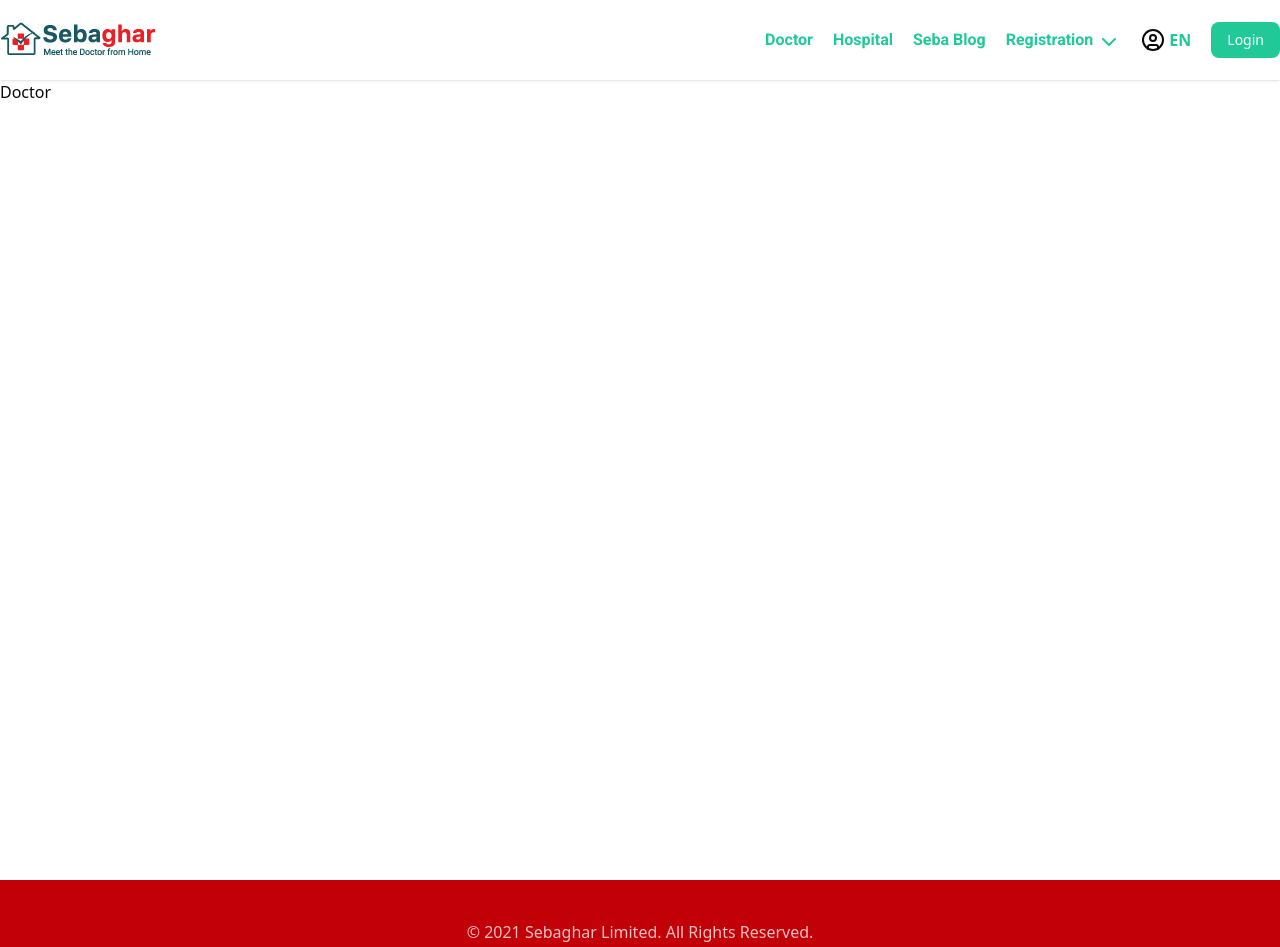
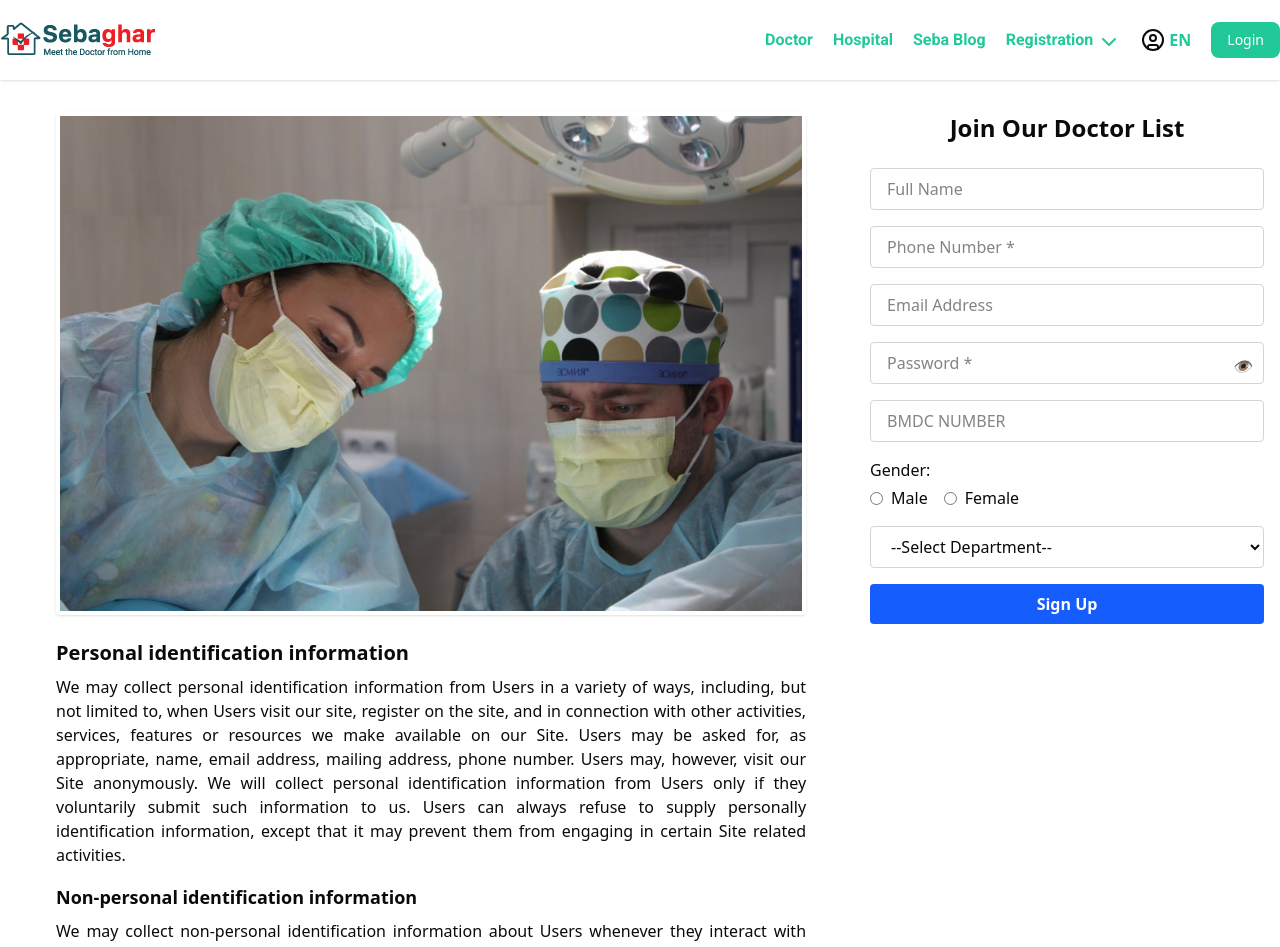
Before and after one commit to NaimurRahmanNishat/sebaghor, a React (Vite) app: page /registration/doctor in a window 1280 px wide. Shown: the top 947 px of the page. Built offline with nearby package versions, Linux system fonts and the light colour scheme.

Commit message:
added doctor registration

```diff
--- a/src/pages/registration/doctor/Doctor.tsx
+++ b/src/pages/registration/doctor/Doctor.tsx
@@ -1,9 +1,184 @@
-
+import doctor from "../../../assets/docrorR.jpeg";
 
 const Doctor = () => {
   return (
-    <div>Doctor</div>
-  )
-}
+    <div>
+      <div className="flex flex-col lg:flex-row justify-center gap-16 px-4 py-8">
+        {/* left side content */}
+        <div className="w-full lg:w-2/3 mt-10 lg:mt-0 lg:pl-10 text-justify order-2 md:order-1">
+          <div className="mb-6">
+            <img
+              src={doctor}
+              alt="..."
+              className="w-full rounded shadow border-4 border-white"
+            />
+          </div>
+          <h2 className="text-xl font-semibold mb-2">
+            Personal identification information
+          </h2>
+          <p className="mb-4">
+            We may collect personal identification information from Users in a
+            variety of ways, including, but not limited to, when Users visit our
+            site, register on the site, and in connection with other activities,
+            services, features or resources we make available on our Site. Users
+            may be asked for, as appropriate, name, email address, mailing
+            address, phone number. Users may, however, visit our Site
+            anonymously. We will collect personal identification information
+            from Users only if they voluntarily submit such information to us.
+            Users can always refuse to supply personally identification
+            information, except that it may prevent them from engaging in
+            certain Site related activities.
+          </p>
+          <h3 className="text-lg font-semibold mb-2">
+            Non-personal identification information
+          </h3>
+          <p className="mb-4">
+            We may collect non-personal identification information about Users
+            whenever they interact with our Site. Non-personal identification
+            information may include the browser name, the type of computer and
+            technical information about Users means of connection to our Site,
+            such as the operating system and the Internet service providers
+            utilized and other similar information.
+          </p>
+          <h3 className="text-lg font-semibold mb-2">
+            How we use collected information
+          </h3>
+          <ul className="list-disc list-inside mb-4 space-y-1">
+            <li>
+              To run and operate our Site We may need your information display
+              content on the Site correctly.
+            </li>
+            <li>
+              To improve customer service Information you provide helps us
+              respond to your customer service requests and support needs more
+              efficiently.
+            </li>
+            <li>
+              To personalize user experience We may use information in the
+              aggregate to understand how our Users as a group use the services
+              and resources provided on our Site.
+            </li>
+            <li>
+              To improve our Site We may use feedback you provide to improve our
+              products and services.
+            </li>
+            <li>
+              To run a promotion, contest, survey or other Site feature To send
+              Users information they agreed to receive about topics we think
+              will be of interest to them.
+            </li>
+            <li>
+              To send periodic emails We may use the email address to send User
+              information and updates pertaining to their order. It may also be
+              used to respond to their inquiries, questions, and/or other
+              requests.
+            </li>
+          </ul>
+          <h3 className="text-lg font-semibold mb-2">
+            How we protect your information
+          </h3>
+          <p className="mb-4">
+            We adopt appropriate data collection, storage and processing
+            practices and security measures to protect against unauthorized
+            access, alteration, disclosure or destruction of your personal
+            information, username, password, transaction information and data
+            stored on our Site.
+          </p>
+          <h3 className="text-lg font-semibold mb-2">Electronic newsletters</h3>
+          <p>
+            If User decides to opt-in to our mailing list, they will receive
+            emails that may include company news, updates, related product or
+            service information, etc.
+          </p>
+        </div>
+        {/* right side */}
+        <div className="w-full lg:w-1/3 order-1 md:order-2">
+          <div className="text-center mb-6">
+            <h1 className="text-2xl font-semibold">Join Our Doctor List</h1>
+          </div>
+          <form method="post" accept-charset="utf-8" className="space-y-4">
+            <input
+              type="text"
+              name="doctor_name"
+              className="w-full border border-gray-300 rounded px-4 py-2"
+              placeholder="Full Name"
+            />
+            <input
+              type="text"
+              name="doctor_phone"
+              className="w-full border border-gray-300 rounded px-4 py-2"
+              placeholder="Phone Number *"
+            />
+            <input
+              type="text"
+              name="email"
+              className="w-full border border-gray-300 rounded px-4 py-2"
+              placeholder="Email Address"
+            />
+            <div className="relative">
+              <input
+                type="password"
+                name="password"
+                className="w-full border border-gray-300 rounded px-4 py-2 pr-10"
+                placeholder="Password *"
+              />
+              <i className="absolute right-3 top-3 text-gray-400">👁️</i>
+            </div>
+            <input
+              type="text"
+              name="bmdcnumber"
+              className="w-full border border-gray-300 rounded px-4 py-2"
+              placeholder="BMDC NUMBER"
+            />
+            <div>
+              <label className="block font-medium mb-1">Gender:</label>
+              <div className="flex space-x-4">
+                <label className="inline-flex items-center">
+                  <input
+                    type="radio"
+                    name="sex"
+                    value="Male"
+                    className="form-radio text-blue-500"
+                  />
+                  <span className="ml-2">Male</span>
+                </label>
+                <label className="inline-flex items-center">
+                  <input
+                    type="radio"
+                    name="sex"
+                    value="Female"
+                    className="form-radio text-blue-500"
+                  />
+                  <span className="ml-2">Female</span>
+                </label>
+              </div>
+            </div>
+            <select
+              name="department_id"
+              className="w-full border border-gray-300 rounded px-4 py-2"
+            >
+              <option value="" selected>
+                --Select Department--
+              </option>
+              <option value="1">Cardiology</option>
+              <option value="3">Laser</option>
+              <option value="4">Medicine</option>
+              <option value="5">Dentistry</option>
+              <option value="9">Orthopaedic</option>
+              {/* <!-- Add the rest of the options as needed --> */}
+            </select>
+            <button
+              type="submit"
+              name="submit"
+              className="w-full bg-blue-600 text-white font-semibold py-2 rounded hover:bg-blue-700 transition"
+            >
+              Sign Up
+            </button>
+          </form>
+        </div>
+      </div>
+    </div>
+  );
+};
 
-export default Doctor
+export default Doctor;
```
Also changed, not shown: src/assets/docrorR.jpeg (added).
